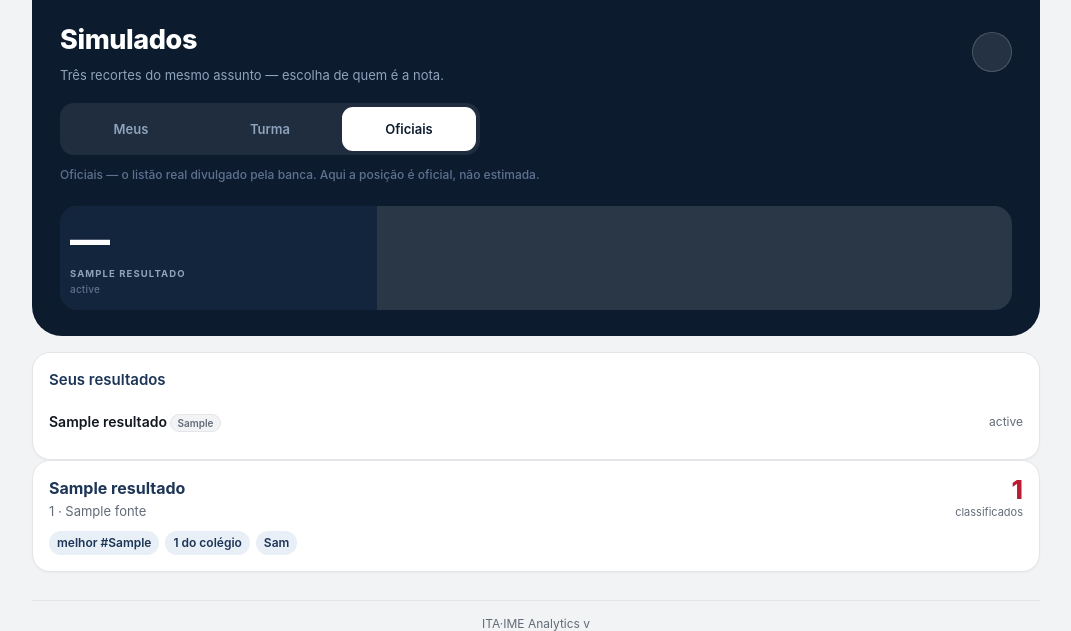
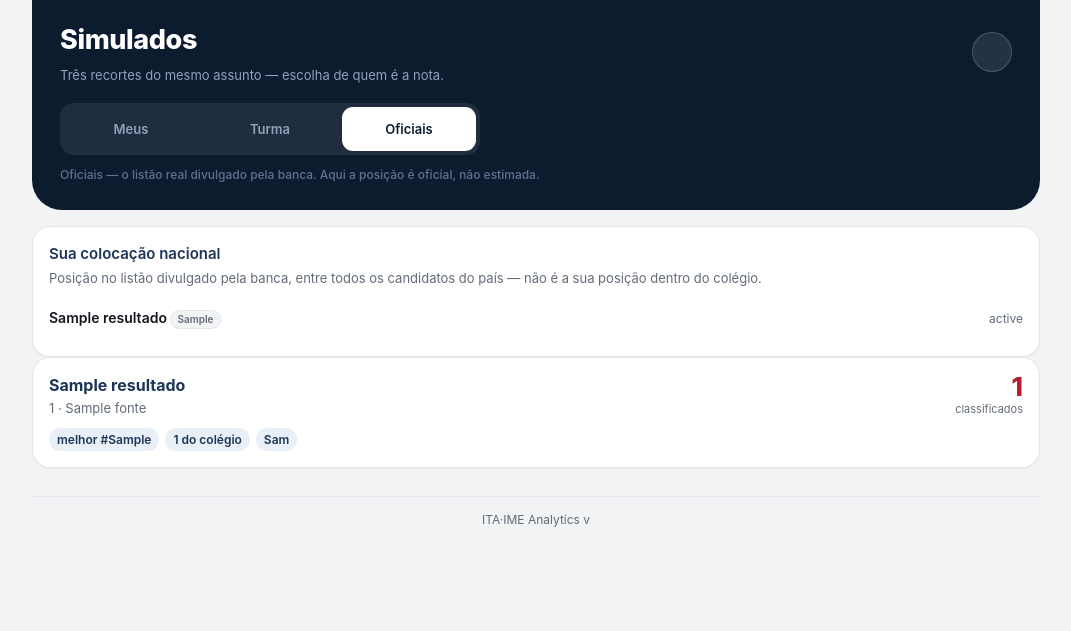
Before and after one commit to TuxGames/ita-ime-analytics, a Python web app: template app/templates/oficiais/index.html in a window 1280 px wide. Shown: the part 52-683 px from the top of the page, without its empty margins (104-1175 px from the left). Run offline with Jinja, Linux system fonts and the light colour scheme; the template is opened without the code that fills it: most values are stand-ins (such as "Sample title", 1, 10 or a date in 2020).

Commit message:
tira a colocacao duplicada na tela de oficiais (2.4.02)
A colocacao nacional aparecia duas vezes: num numero gigante na superficie
escura e no card logo abaixo. Ficou o card, que tem espaco para dizer que
aquilo e posicao entre todos os candidatos e nao dentro do colegio -- era o
criterio da escolha. O titulo virou "Sua colocacao nacional".

2.4.01 fica reservado para a correcao da escala da nota, que segue parada
esperando o levantamento de producao.

```diff
--- a/app/templates/oficiais/index.html
+++ b/app/templates/oficiais/index.html
@@ -16,18 +16,12 @@
     <a href="{{ url_for('oficiais.index') }}" aria-current="page">Oficiais</a>
   </nav>
   <p class="seg-explica">Oficiais — o listão real divulgado pela banca. Aqui a posição é oficial, não estimada.</p>
+</section>
 
-  {% if minhas %}
-  <div class="board-cells">
-    {% for ln in minhas[:3] %}
-    <div class="board-cell">
-      <p class="board-value">{% if ln.status == "classificado" %}{{ ln.classificacao }}{% else %}—{% endif %}</p>
-      <p class="board-label">{{ ln.resultado.concurso_nome }}<span class="board-scope">{% if ln.status == "classificado" %}classificado{% else %}{{ ln.status_label }}{% endif %}</span></p>
-    </div>
-    {% endfor %}
-  </div>
-  {% endif %}
-</section>
+{# O número da colocação aparece UMA vez, no card "Sua colocação nacional"
+   abaixo. Antes ele vinha também numa board-cell aqui em cima, e os dois
+   diziam a mesma coisa — o card ficou porque tem espaço para explicar que
+   aquilo é posição entre todos os candidatos, não dentro do colégio. #}
 
 {% if not resultados %}
 <section class="card empty-state">
@@ -44,7 +38,11 @@
 
 {% if minhas %}
 <section class="card">
-  <h2 class="card-title">Seus resultados</h2>
+  <h2 class="card-title">Sua colocação nacional</h2>
+  <p class="card-sub">
+    Posição no listão divulgado pela banca, entre todos os candidatos do país —
+    não é a sua posição dentro do colégio.
+  </p>
   <ul class="meus-of-list">
     {% for ln in minhas %}
     <li class="meus-of-item">
--- a/app/versao.py
+++ b/app/versao.py
@@ -18,8 +18,12 @@ banca com fase (2.1), os grupos de estudo (2.2), o lote de monograma, renomear
 grupo e placar de notas (2.3), e agora o redesign das 29 telas restantes —
 lote novo, então o segundo sobe e o terceiro volta para `00`.
 
+O `2.4.01` está reservado para a correção da escala da nota do simulado
+(0-100 com peso igual -> 0-10 proporcional), que ficou parada esperando o
+levantamento de quantas notas de produção são automáticas.
+
 Um único lugar: quem precisar da versão importa daqui. No Jinja ela chega como
 o global `VERSAO`, registrado em app/__init__.py.
 """
 
-VERSAO = "2.4.00"
+VERSAO = "2.4.02"
```
Also changed, not shown: tests/test_oficiais_index.py (added, +87 -0 lines).
